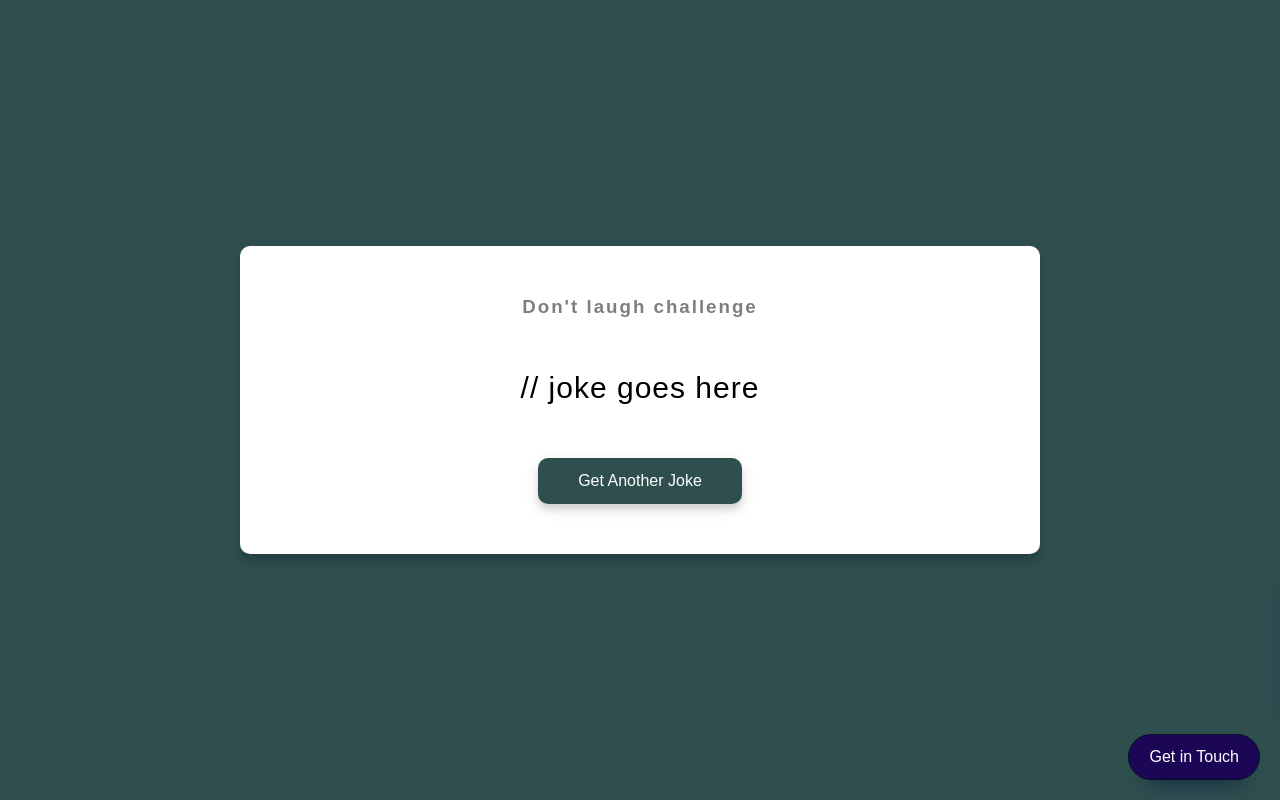
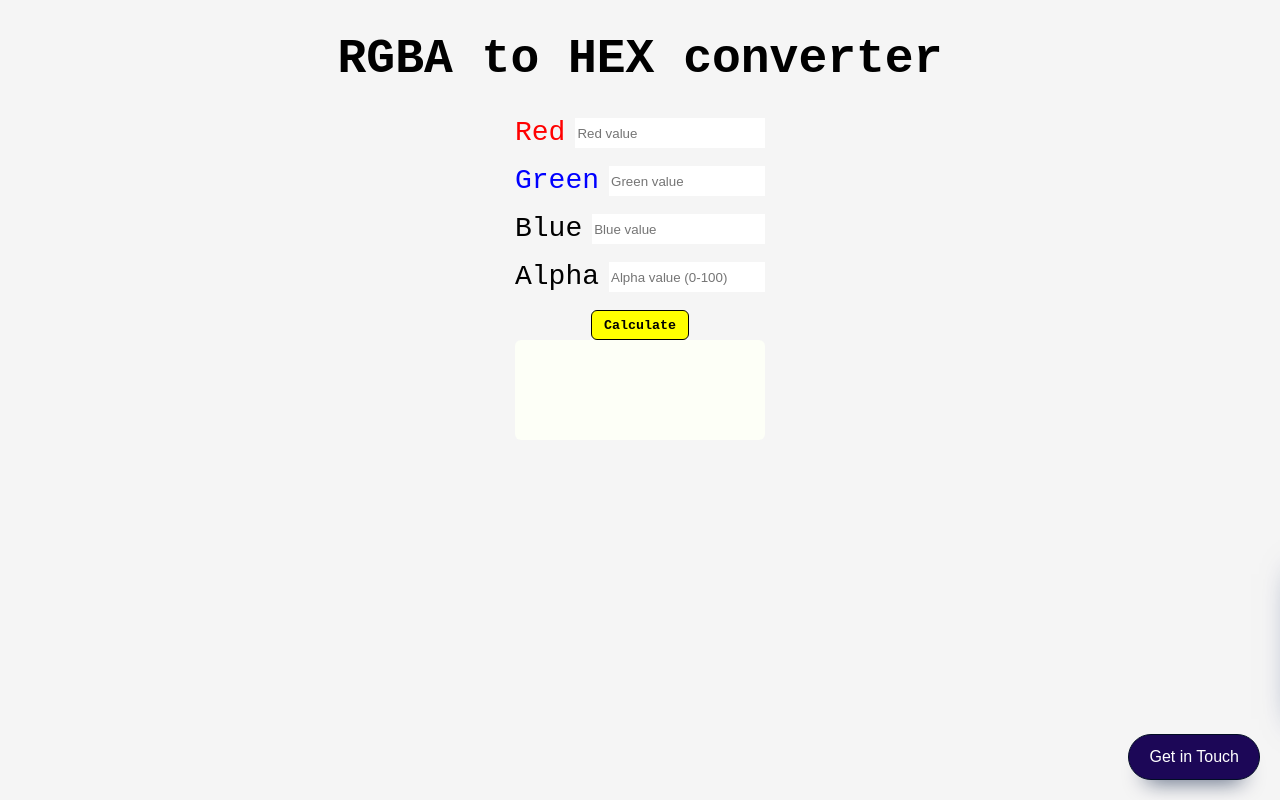
Before and after one commit to cutlerwater/rgbhexconversion, a plain HTML site: page index.html in a window 1280 px wide. Drawn offline with Linux system fonts and the light colour scheme; no server answers; a web font is replaced by a local one.

Commit message:
first commit

```diff
--- a/app.js
+++ b/app.js
@@ -1,20 +1,32 @@
-const jokeEl = document.getElementById('joke');
-const get_joke = document.getElementById('get_joke');
-
-get_joke.addEventListener('click', generateJoke);
-
-generateJoke();
-
-async function generateJoke() {
-	const jokeRes = await fetch('https://icanhazdadjoke.com/', {
-		headers: {
-			'Accept': 'application/json'
-		}
-	});
-	const joke = await jokeRes.json();
-	jokeEl.innerHTML = joke.joke;
+function colorAlphaAjusted(c, a) {
+	// against white background
+	return c * a + 255 * (1 - a);
 }
 
+function rgbaToRgb(r, g, b, a) {
+	return [colorAlphaAjusted(r, a), colorAlphaAjusted(g, a), colorAlphaAjusted(b, a) ];
+}
+
+function componentToHex(c) {
+	var hex = c.toString(16);
+	return hex.length == 1 ? "0" + hex : hex;
+}
+
+function convert(e) {
+	e.preventDefault();
+	var red = document.getElementById('red');
+	var green = document.getElementById('green');
+	var blue = document.getElementById('blue');
+	var alpha = document.getElementById('alpha');
+	var rValue = red && red.value;
+	var gValue = green && green.value;
+	var bValue = blue && blue.value;
+	var aValue = alpha && alpha.value;
+	aValue /= 100;
+	var [r, g, b] = rgbaToRgb(rValue, gValue, bValue, aValue);
+	document.getElementById('result').innerHTML = "#" + componentToHex(Math.round(r)) + componentToHex(Math.round(g)) + componentToHex(Math.round(b));
+	return false;
+}
 
 
 
--- a/index.html
+++ b/index.html
@@ -4,20 +4,45 @@
     <meta charset="UTF-8">
     <meta http-equiv="X-UA-Compatible" content="IE=edge">
     <meta name="viewport" content="width=device-width, initial-scale=1.0">
-    <title>Dad Jokes</title>
+    <title>Rgba to hex/rgb converter</title>
     <link rel="stylesheet" href="style.css"></link>
     <link rel="stylesheet" href="https://cdnjs.cloudflare.com/ajax/libs/font-awesome/4.7.0/css/font-awesome.min.css">
 
 </head>
 <body>
 
-  <div class="container">
-    <h3>Don't laugh challenge</h3>
-    <div id="joke" class="joke">
-      // joke goes here
+  <div class="header">
+    <h1>RGBA to HEX converter</h1>
+</div>
+<div class="content">
+    <form onsubmit="return convert(event)">
+        <label>
+            Red
+            <input type="number" min="0" max="256" name="red" id="red" placeholder="Red value" title="Red" required/>
+        </label>
+        <br/>
+        <label>
+            Green
+            <input type="number" min="0" max="256" name="red" id="green" placeholder="Green value" title="Green" required/>
+        </label>
+        <br/>
+        <label>
+            Blue
+            <input type="number" min="0" max="256" name="red" id="blue" placeholder="Blue value" title="Blue" required/>
+        </label>
+        <br/>
+        <label>
+            Alpha
+            <input type="number" min="0" max="100" name="alpha" id="alpha" placeholder="Alpha value (0-100)" title="Alpha" required/>
+        </label>
+        <br/>
+        <button type="submit">Calculate</button>
+    </form>
+
+    <div id="resultcontainer">
+        <div id="result"></div>
     </div>
-    <button id="get_joke" class="btn">Get Another Joke</button>
-  </div>
+</div>
 
 
     <div class="social-panel-container">
--- a/style.css
+++ b/style.css
@@ -1,61 +1,90 @@
-@import url('https://fonts.googleapis.com/css?family=Muli&display=swap');
-
-* {
-	box-sizing: border-box;
-}
-
 body {
-	background-color: darkslategray;
-	font-family: 'Muli', sans-serif;
+	margin: 0px;
+	padding: 0px;
+	background-color: #f5f5f5;
 	display: flex;
 	flex-direction: column;
 	align-items: center;
 	justify-content: center;
-	height: 100vh;
-	margin: 0;
+	height: 100%;
 }
 
-.container {
-	background-color: #fff;
-	border-radius: 10px;
-	box-shadow: 0 10px 20px rgba(0,0,0,0.1), 0 6px 6px rgba(0,0,0,0.1);
-	padding: 50px 20px;
-	text-align: center;
-	max-width: 100%;
-	width: 800px;
+.header {
+	font-size: 24px;
+	font-family: monospace;
 }
 
-h3 {
-	opacity: 0.5;
-	letter-spacing: 2px;
-	margin: 0;
+.content {
+	display: flex;
+	flex-direction: column;
+	align-items: center;
+	justify-content: center;
 }
 
-.joke {
-	font-size: 30px;
-	letter-spacing: 1px;
-	line-height: 40px;
-	margin: 50px auto;
-	max-width: 600px;
+.content p {
+	font-size: 18px;
 }
 
-.btn {
-	background-color: darkslategray;
-	border: 0;
-	border-radius: 10px;
-	box-shadow: 0 5px 15px rgba(0,0,0,0.1), 0 6px 6px rgba(0,0,0,0.1);
-	color: #fff;
-	cursor: pointer;
-	font-size: 16px;
-	padding: 14px 40px;
+form {
+  display: flex;
+  flex-direction: column;
+  align-items: center;
 }
 
-.btn:active {
-	transform: scale(0.98);
+form label {
+  font-family: monospace;
+  font-size: 28px;
+  line-height: 28px;
+  width: 250px;
+  display: flex;
+  align-items: center;
 }
 
-.btn:focus {
-	outline: 0;
+form label:nth-child(1) {
+	color: red;
+}
+
+form label:nth-child(2) {
+	color: green;
+}
+
+form label:nth-child(3) {
+	color: blue;
+}
+
+form input {
+	color: black;
+	height: 28px;
+	width: 100%;
+	border: none;
+	margin-left: 10px;
+}
+
+
+form button {
+	background-color: yellow;
+	height: 30px;
+	padding: 4px 12px;
+	color: black;
+	font-weight: bold;
+	border: 1px solid black;
+	border-radius: 6px;
+	font-family: monospace;
+}
+
+#resultcontainer {
+	width: 100%;
+	height: 100px;
+	background-color: #fdfff7;
+	border-radius: 6px;
+	display: flex;
+	align-items: center;
+	justify-content: center;
+}
+
+#result {
+	font-family: monospace;
+	font-size: 24px;
 }
 
 
```
